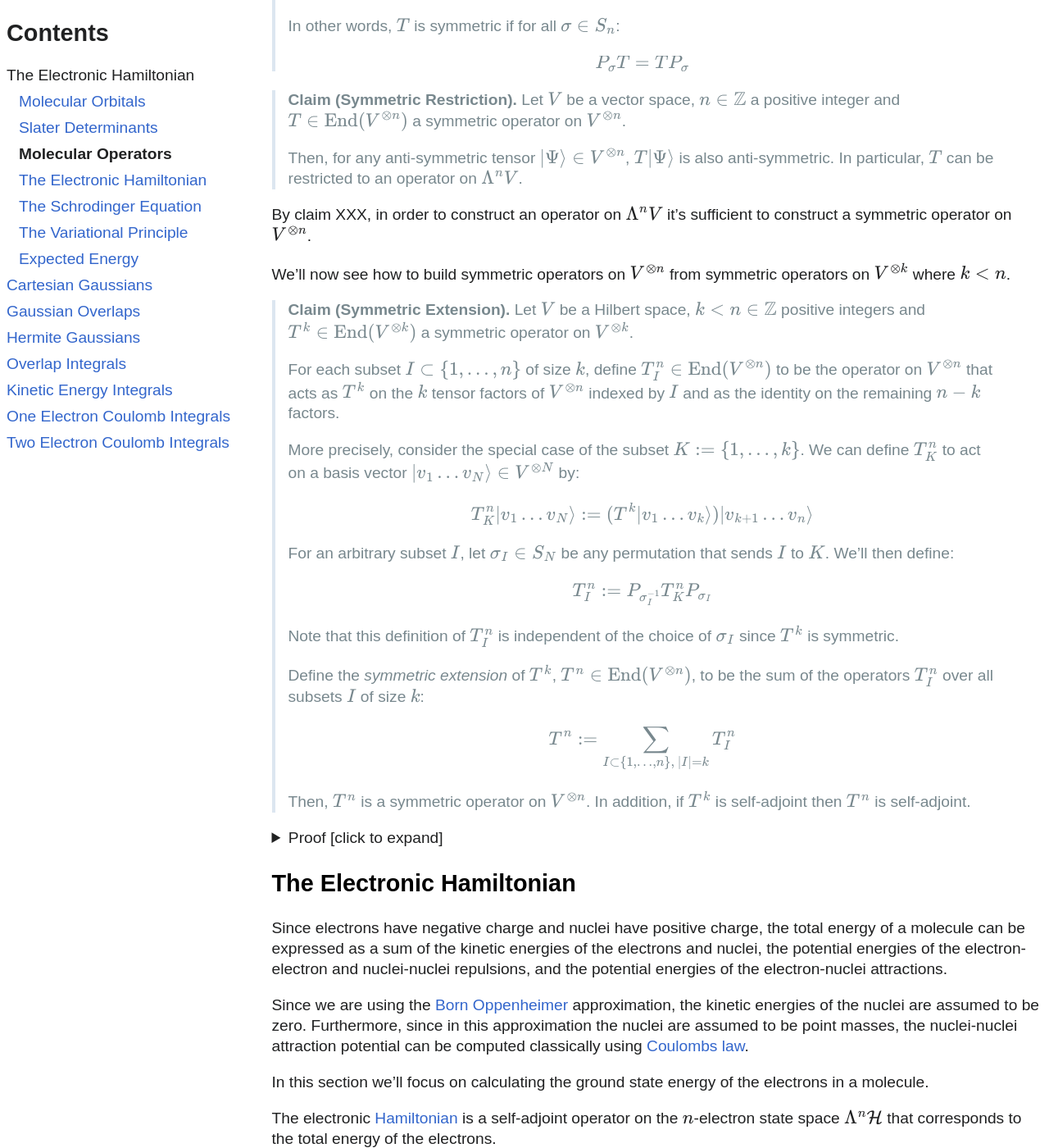
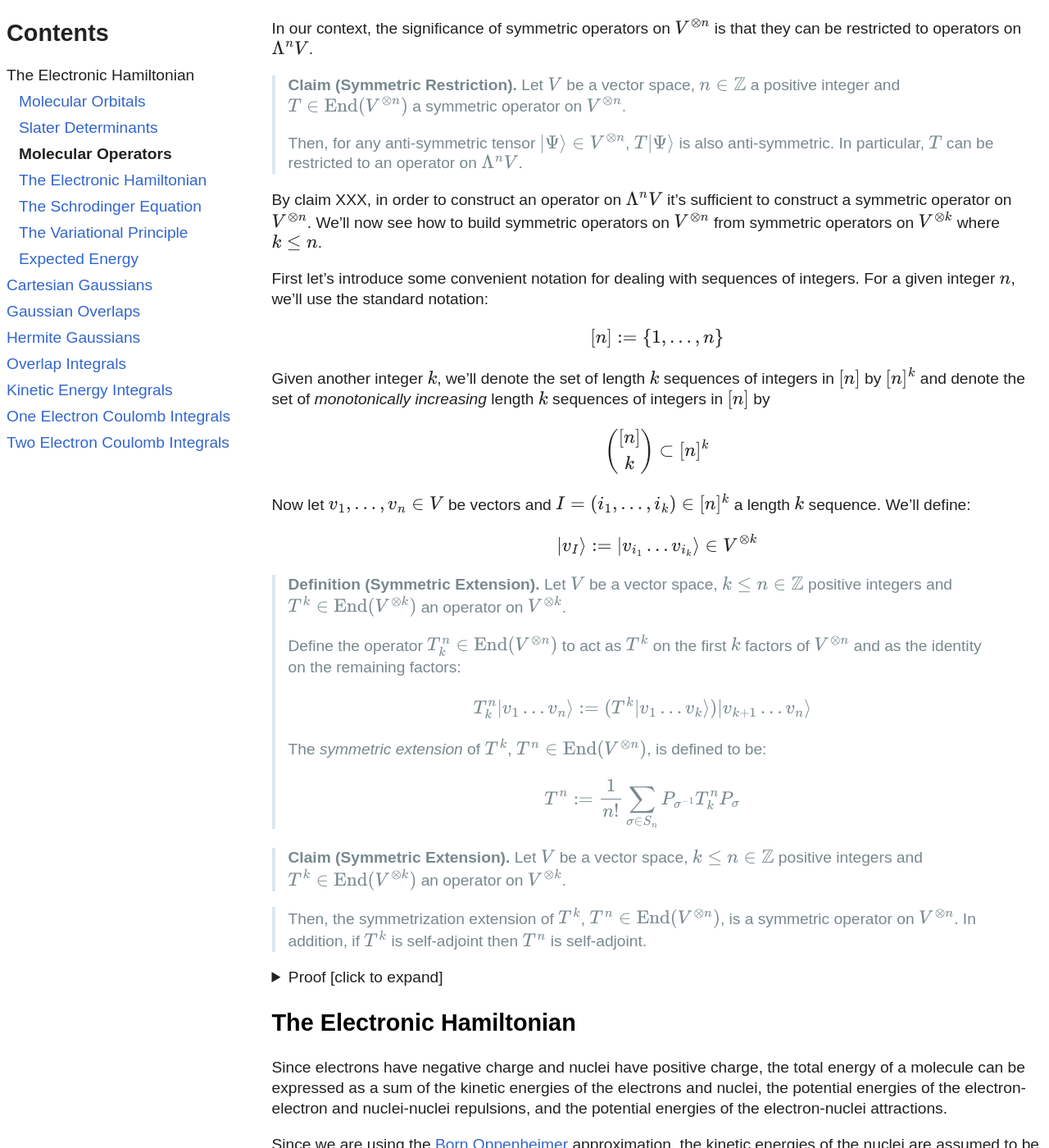
Before and after one commit to lowdanie/lowdanie.github.io, a Jekyll site: the page built from _posts/2025-07-26-electron-integrals.md, in a window 1280 px wide and 1400 px high, scrolled down 4062 px. Shown: the whole window at 82% size. Built offline with Jekyll 4.4.1, drawn with Linux system fonts in a browser that asks for light colours; comment, search, counter and statistics services are not loaded; some of the changed text lies outside the part shown.

Commit message:
operator sym

```diff
--- a/_posts/2025-07-26-electron-integrals.md
+++ b/_posts/2025-07-26-electron-integrals.md
@@ -128,7 +126,7 @@
 
 Let $V$ be a vector space.
 The goal of this section is to show how to construct an alternating tensor in
-$\Lambda^N V$ from an arbitrary tensor $|\Phi\rangle\in V^{\otimes n}$.
+$\Lambda^n V$ from an arbitrary tensor $|\Phi\rangle\in V^{\otimes n}$.
 
 First we'll consider the case where $n=2$. Consider the decomposable tensor:
 
@@ -262,11 +259,12 @@
 on $\Lambda^n\mathcal{H}$.
 
 Let $V$ be a Hilbert space. In this section we'll show how to construct
-self-adjoint operators on $\Lambda^n V$ from self-adjoint operators on $V$ and $\Lambda^2 V$.
+self-adjoint operators on $\Lambda^n V$ from self-adjoint operators on $\Lambda^k V$
+for $1 \leq k \leq n$.
 
 Rather than directly constructing linear transformations on $\Lambda^n V$, we'll
-instead construct linear transformations of $V^{\otimes n}$ that are invariant
-under the action of $S_n$.
+instead construct linear transformations of $V^{\otimes n}$ that commute with
+the action of $S_n$ as formalized in the following definition.
 
 > **Definition (Symmetric Operator).**
 > Let $V$ be a vector space and $n\in\mathbb{Z}$ a positive integer.
@@ -279,6 +277,9 @@
 > P_\sigma T = T P_\sigma
 > $$
 
+In our context, the significance of symmetric operators on $V^{\otimes n}$
+is that they can be restricted to operators on $\Lambda^n V$.
+
 > **Claim (Symmetric Restriction).**
 > Let $V$ be a vector space, $n\in\mathbb{Z}$ a positive integer
 > and $T\in\mathrm{End}(V^{\otimes n})$ a symmetric operator on $V^{\otimes n}$.
@@ -289,48 +290,58 @@
 
 By claim XXX, in order to construct an operator on $\Lambda^n V$ it's sufficient to
 construct a symmetric operator on $V^{\otimes n}$.
-
 We'll now see how to build symmetric operators on $V^{\otimes n}$
-from symmetric operators on $V^{\otimes k}$ where $k < n$.
+from symmetric operators on $V^{\otimes k}$ where $k \leq n$.
+
+First let's introduce some convenient notation for dealing with sequences of integers.
+For a given integer $n$, we'll use the standard notation:
+
+$$
+[n] := \{1,\dots,n\}
+$$
+
+Given another integer $k$, we'll denote the set of length $k$ sequences
+of integers in $[n]$ by $[n]^k$ and denote the set of _monotonically increasing_
+length $k$ sequences of integers in $[n]$ by
+
+$$
+\binom{[n]}{k} \subset [n]^k
+$$
+
+Now let $v_1,\dots,v_n\in V$ be vectors and
+$I = (i_1,\dots,i_k) \in [n]^k$ a length $k$ sequence.
+We'll define:
+
+$$
+|v_I\rangle := |v_{i_1}\dots v_{i_k}\rangle \in V^{\otimes k}
+$$
+
+> **Definition (Symmetric Extension).**
+> Let $V$ be a vector space, $k \leq n\in\mathbb{Z}$ positive integers
+> and $T^k\in\mathrm{End}(V^{\otimes k})$ an operator on $V^{\otimes k}$.
+>
+> Define the operator $T_k^n\in\mathrm{End}(V^{\otimes n})$ to act as $T^k$
+> on the first $k$ factors of $V^{\otimes n}$ and as the identity on the remaining
+> factors:
+>
+> $$
+> T_k^n|v_1\dots v_n\rangle :=
+> (T^k|v_1\dots v_k\rangle)|v_{k+1}\dots v_n\rangle
+> $$
+>
+> The _symmetric extension_ of $T^k$, $T^n\in\mathrm{End}(V^{\otimes n})$, is defined
+> to be:
+>
+> $$
+> T^n := \frac{1}{n!}\sum_{\sigma\in S_n} P_{\sigma^{-1}} T_k^n P_{\sigma}
+> $$
 
 > **Claim (Symmetric Extension).**
-> Let $V$ be a Hilbert space, $k < n\in\mathbb{Z}$ positive integers
-> and $T^k\in\mathrm{End}(V^{\otimes k})$
-> a symmetric operator on $V^{\otimes k}$.
->
-> For each subset $I\subset\\{1,\dots,n\\}$ of size $k$, define
-> $T_I^n\in\mathrm{End}(V^{\otimes n})$ to be the operator on $V^{\otimes n}$
-> that acts as $T^k$ on the $k$ tensor factors of $V^{\otimes n}$ indexed by $I$
-> and as the identity on the remaining $n-k$ factors.
->
-> More precisely, consider the special case of the subset $K:=\\{1,\dots,k\\}$.
-> We can define $T_K^n$ to act on
-> a basis vector $|v_1\dots v_N\rangle\in V^{\otimes N}$ by:
->
-> $$
-> T_K^n|v_1\dots v_N\rangle :=
-> (T^k|v_1\dots v_k\rangle)|v_{k+1}\dots v_n\rangle
-> $$
->
-> For an arbitrary subset $I$, let $\sigma_I\in S_N$
-> be any permutation that sends $I$ to $K$.
-> We'll then define:
->
-> $$
-> T_I^n := P_{\sigma_I^{-1}} T_K^n P_{\sigma_I}
-> $$
->
-> Note that this definition of $T_I^n$ is independent of the choice of $\sigma_I$
-> since $T^k$ is symmetric.
->
-> Define the _symmetric extension_ of $T^k$, $T^n\in\mathrm{End}(V^{\otimes n})$,
-> to be the sum of the operators $T_I^n$ over all subsets $I$ of size $k$:
->
-> $$
-> T^n := \sum_{I\subset\{1,\dots,n\},\,|I|=k}T_I^n
-> $$
->
-> Then, $T^n$ is a symmetric operator on $V^{\otimes n}$. In addition, if $T^k$
+> Let $V$ be a vector space, $k \leq n\in\mathbb{Z}$ positive integers
+> and $T^k\in\mathrm{End}(V^{\otimes k})$ an operator on $V^{\otimes k}$.
+
+> Then, the symmetrization extension of $T^k$, $T^n\in\mathrm{End}(V^{\otimes n})$,
+> is a symmetric operator on $V^{\otimes n}$. In addition, if $T^k$
 > is self-adjoint then $T^n$ is self-adjoint.
 
 <details>
@@ -339,80 +350,37 @@
 </summary>
 <div class="details-content">
 
-The key to this claim is to show that for all permutations $\sigma\in S_n$ and
-order $k$ subsets $I\subset\\{1,\dots,n\\}$:
-
-$$
-P_{\sigma^{-1}} T_I^n P_{\sigma} = T_{\sigma^{-1}(I)}^n
-$$
-
-As in the claim, let $K$ denote the subset $\\{1,\dots,k\\}$ and
-let $\sigma_I\in S_n$ be some permutation satisfying
-
-$$
-\sigma_I(I) = K
-$$
-
-By the definition of $T_I^n$:
-
-$$
-T_I^n = P_{\sigma_I^{-1}}T_K^n P_{\sigma_I}
-$$
-
-Therefore:
+We'll first show that $T^n$ is symmetric. Let $\sigma\in S_n$ be a permutation.
+
+Then, by the definition of $T^n$:
 
 $$
 \begin{align*}
-P_{\sigma^{-1}} T_I^n P_{\sigma}
-&= P_{\sigma^{-1}} P_{\sigma_I^{-1}}T_K^n P_{\sigma_I} P_{\sigma} \\
-&= P_{(\sigma_I\sigma)^{-1}}T_K^n P_{\sigma_I\sigma}
-\end{align*}
-$$
-
-Now note that:
-
-$$
-\sigma_I\sigma (\sigma^{-1}(I)) = \sigma_I(I) = K
-$$
-
-Therefore, by the definition of $T_{\sigma^{-1}(I)}^n$:
-
-$$
-T_{\sigma^{-1}(I)}^n = P_{(\sigma_I\sigma)^{-1}}T_K^n P_{\sigma_I\sigma}
-$$
-
-which concludes the proof of XXX.
-
-We can now prove that $T^n\in\mathrm{End}(V^{\otimes n})$ is symmetric.
-Let $\sigma\in S_n$ be a permutation. Then:
-
-$$
-\begin{align*}
-P_{\sigma^{-1}}T^n P_\sigma
-&= \sum_{I\subset\{1,\dots,n\},\,|I|=k} P_{\sigma^{-1}} T_I^n P_\sigma \\
-&= \sum_{I\subset\{1,\dots,n\},\,|I|=k} T_{\sigma^{-1}(I)}^n \\
+P_{\sigma^{-1}} T^n P_{\sigma}
+&= P_{\sigma^{-1}} \left(\sum_{\sigma'\in S_n} P_{\sigma'^{-1}} T_k^n P_{\sigma'} P_{\sigma} \\
+&= \sum_{\sigma'\in S_n} P_{(\sigma'\sigma)^{-1}} T_k^n P_{\sigma'\sigma} \\
 &= T^n
 \end{align*}
 $$
 
-Where the last equality follows from the fact that $\sigma^{-1}$ is an automorphism
+The last equality follows from the fact that $\sigma^{-1}$ is an automorphism
 of size $k$ subsets of $\\{1,\dots,n\\}$.
 
 Now suppose that $T^k$ is self adjoint, i.e, $(T^k)^* = T^k$. It's easy to see
-that $T_K^n$ is self adjoint at well. In addition, $P_\sigma$ is unitary for all
-permutations $\sigma\in S_n$ which implies that for all subsets $I$:
+that $T_k^n$ is self adjoint at well. In addition, $P_\sigma$ is unitary for all
+permutations $\sigma\in S_n$ which implies that:
 
 $$
 \begin{align*}
-(T_I^n)^*
-&= (P_{\sigma^{-1}} T_K^n P_\sigma)^* \\
-&= P_\sigma^* (T_K^n)^* P_{\sigma^{-1}}^* \\
-&= P_{\sigma^{-1}} T_K^n P_\sigma \\
-&= T_I^n
+(T_k^n)^*
+&= (P_{\sigma^{-1}} T_k^n P_\sigma)^* \\
+&= P_\sigma^* (T_k^n)^* P_{\sigma^{-1}}^* \\
+&= P_{\sigma^{-1}} T_k^n P_\sigma \\
+&= T_k^n
 \end{align*}
 $$
 
-This means that by definition $T^n$ is a sum of self-adjoint operators which implies
+This means that $T^n$ is a sum of self-adjoint operators which implies
 that it is self-adjoint.
 
 </div>
```
Also changed, not shown: other parts of _posts/2025-07-26-electron-integrals.md (+33 -36 lines).
